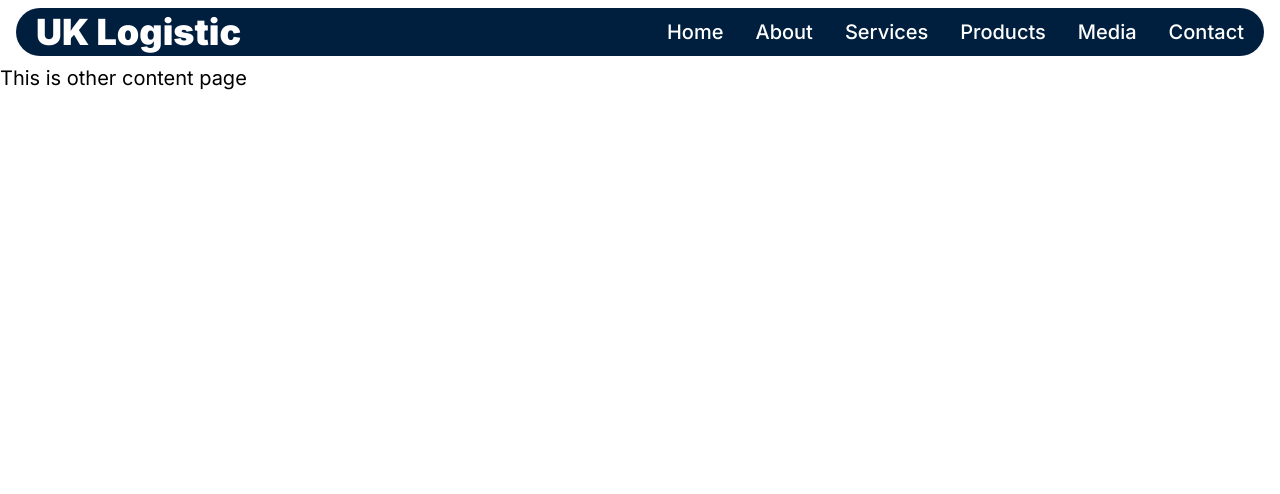
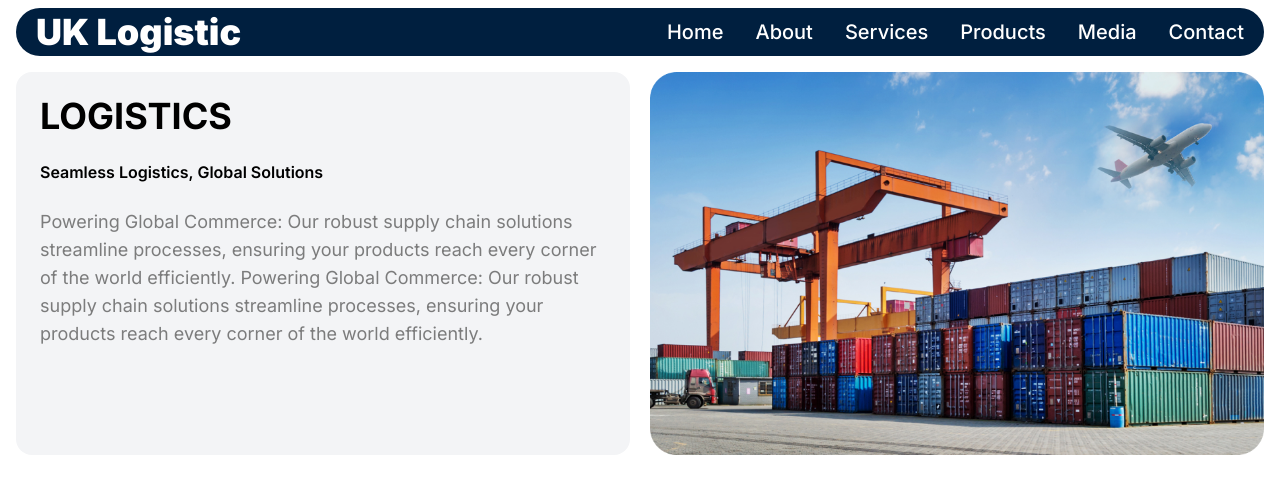
Before and after one commit to tushar-454/logistic-landing-page, a React (Vite) app: page / in a window 1280 px wide. Shown: the top 494 px of the page. Built offline with nearby package versions, Linux system fonts and the light colour scheme.

Commit message:
Add Banner component to Home page

```diff
--- /dev/null
+++ b/src/Components/Banner.jsx
@@ -0,0 +1,34 @@
+import banner from '../Assets/banner.png';
+import Container from './Shared/Container';
+
+const Banner = () => {
+  return (
+    <div className='my-4'>
+      <Container>
+        {/* banner wrapper  */}
+        <div className='flex flex-col gap-5 lg:flex-row'>
+          {/* banner text content  */}
+          <div className='w-full space-y-4 rounded-2xl bg-gray-100 p-6 lg:w-1/2'>
+            <h1 className='text-4xl font-bold'>LOGISTICS</h1>
+            <p className='py-2 font-semibold'>
+              Seamless Logistics, Global Solutions
+            </p>
+            <p className='text-lg text-[#474747B2]'>
+              Powering Global Commerce: Our robust supply chain solutions
+              streamline processes, ensuring your products reach every corner of
+              the world efficiently. Powering Global Commerce: Our robust supply
+              chain solutions streamline processes, ensuring your products reach
+              every corner of the world efficiently.
+            </p>
+          </div>
+          {/* banner image  */}
+          <div className='w-full lg:w-1/2'>
+            <img src={banner} alt='banner' className='w-full' />
+          </div>
+        </div>
+      </Container>
+    </div>
+  );
+};
+
+export default Banner;
--- a/src/Page/Home.jsx
+++ b/src/Page/Home.jsx
@@ -1,8 +1,10 @@
+import Banner from '../Components/Banner';
+
 const Home = () => {
   return (
-    <div>
-      <h1 className='text-xl'>This is other content page</h1>
-    </div>
+    <main>
+      <Banner />
+    </main>
   );
 };
 
```
Also changed, not shown: src/Assets/banner.png (added).
